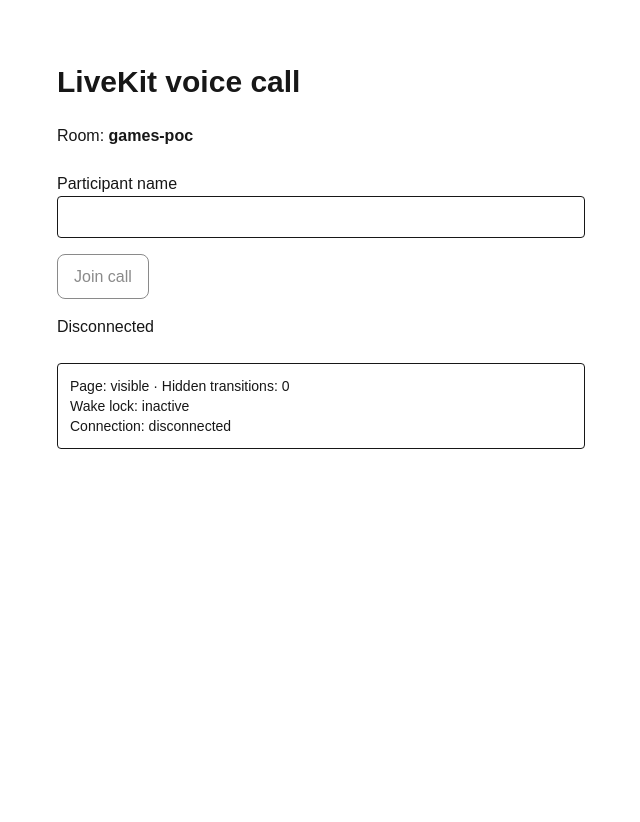
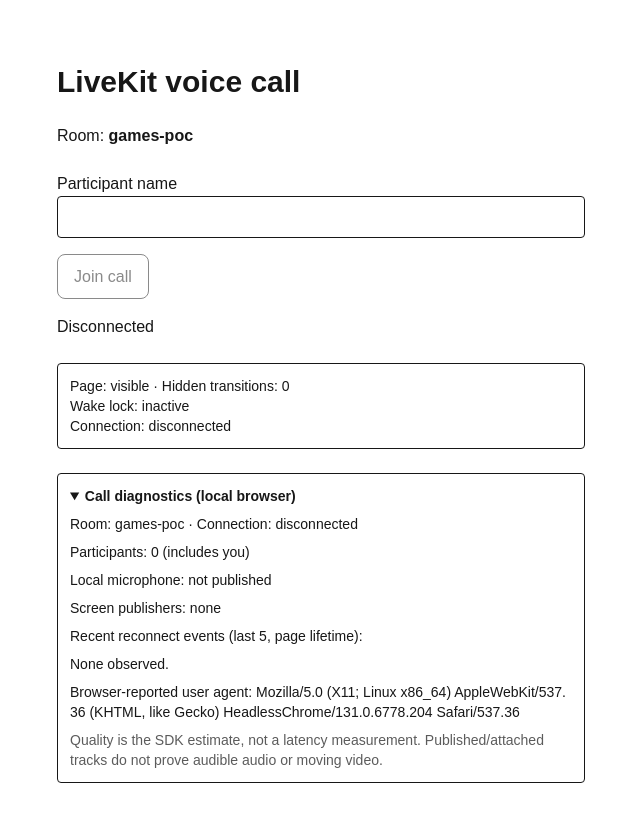
Before and after one commit to GustavoMS97/disc2-voice-poc, a Next.js app: page / in a window 1280 px wide. Shown: the top 822 px of the page, without its empty margins (319-959 px from the left). Before the commit the page ends 800 px from the top, so only its background shows below. Built offline with nearby package versions, Linux system fonts and the light colour scheme.

Commit message:
chore: add final POC diagnostics and group test plan

```diff
--- /dev/null
+++ b/app/call-diagnostics.tsx
@@ -0,0 +1,102 @@
+"use client";
+
+import { useEffect, useState } from "react";
+import { Room, RoomEvent, Track } from "livekit-client";
+
+type Snapshot = ReturnType<typeof readSnapshot>;
+type ReconnectionEvent = { time: string; event: string };
+
+export function readSnapshot(room?: Room) {
+  const participants = room ? [room.localParticipant, ...room.remoteParticipants.values()] : [];
+  const microphone = room?.localParticipant.getTrackPublication(Track.Source.Microphone);
+  return {
+    connection: room?.state ?? "disconnected",
+    participants: participants.map((participant) => ({
+      identity: participant.identity,
+      name: participant.name || participant.identity || "Local participant",
+      local: participant.isLocal,
+      quality: participant.connectionQuality,
+    })),
+    microphone: !microphone ? "not published" : `${microphone.isMuted ? "muted" : "enabled"} · ${microphone.track ? "track attached" : "no track attached"} · ${microphone.trackSid}`,
+    shares: participants.flatMap((participant) => {
+      const video = participant.getTrackPublication(Track.Source.ScreenShare);
+      const audio = participant.getTrackPublication(Track.Source.ScreenShareAudio);
+      if (!video && !audio) return [];
+      function state(publication: typeof video) {
+        if (!publication) return "not published";
+        return `${publication.isMuted ? "muted" : "published"} · ${participant.isLocal ? "local" : publication.isSubscribed ? "subscribed" : "not subscribed"} · ${publication.track ? "track attached" : "no track attached"}`;
+      }
+      return [{ identity: participant.identity, name: participant.name || participant.identity, video: state(video), audio: state(audio) }];
+    }),
+  };
+}
+
+// Read-only, event-driven diagnostics. Does not modify tracks or subscriptions.
+export function observeDiagnostics(room: Room, update: (snapshot: Snapshot, event?: string) => void) {
+  const refresh = () => update(readSnapshot(room));
+  const signalReconnecting = () => update(readSnapshot(room), "signal reconnecting");
+  const reconnecting = () => update(readSnapshot(room), "media reconnecting");
+  const reconnected = () => update(readSnapshot(room), "reconnected");
+  const disconnected = () => update(readSnapshot(room), "disconnected");
+  const events = [
+    RoomEvent.ConnectionStateChanged, RoomEvent.ParticipantConnected, RoomEvent.ParticipantDisconnected,
+    RoomEvent.LocalTrackPublished, RoomEvent.LocalTrackUnpublished, RoomEvent.TrackPublished,
+    RoomEvent.TrackUnpublished, RoomEvent.TrackMuted, RoomEvent.TrackUnmuted,
+    RoomEvent.TrackSubscribed, RoomEvent.TrackUnsubscribed, RoomEvent.TrackSubscriptionStatusChanged,
+    RoomEvent.ConnectionQualityChanged,
+  ];
+  events.forEach((event) => room.on(event, refresh));
+  room.on(RoomEvent.SignalReconnecting, signalReconnecting);
+  room.on(RoomEvent.Reconnecting, reconnecting);
+  room.on(RoomEvent.Reconnected, reconnected);
+  room.on(RoomEvent.Disconnected, disconnected);
+  refresh();
+  return () => {
+    events.forEach((event) => room.off(event, refresh));
+    room.off(RoomEvent.SignalReconnecting, signalReconnecting);
+    room.off(RoomEvent.Reconnecting, reconnecting);
+    room.off(RoomEvent.Reconnected, reconnected);
+    room.off(RoomEvent.Disconnected, disconnected);
+  };
+}
+
+export default function CallDiagnostics({ room }: { room?: Room }) {
+  const [snapshot, setSnapshot] = useState<Snapshot>(() => readSnapshot());
+  const [events, setEvents] = useState<ReconnectionEvent[]>([]);
+  const [browser, setBrowser] = useState("checking");
+
+  useEffect(() => {
+    function update(next: Snapshot, event?: string) {
+      setSnapshot(next);
+      setBrowser(navigator.userAgent);
+      if (event) setEvents((previous) => [...previous, { time: new Date().toLocaleTimeString(), event }].slice(-5));
+    }
+    if (!room) { update(readSnapshot()); return; }
+    return observeDiagnostics(room, update);
+  }, [room]);
+
+  return (
+    <details className="rounded border p-3 text-sm" open>
+      <summary className="cursor-pointer font-semibold">Call diagnostics (local browser)</summary>
+      <div className="mt-2 space-y-2">
+        <p>Room: games-poc · Connection: {snapshot.connection}</p>
+        <p>Participants: {snapshot.participants.length} (includes you)</p>
+        <ul>{snapshot.participants.map((participant) => (
+          <li key={participant.identity}>{participant.name}{participant.local ? " (you)" : ""} · Quality: {participant.quality}</li>
+        ))}</ul>
+        <p>Local microphone: {snapshot.microphone}</p>
+        {snapshot.shares.length === 0 ? <p>Screen publishers: none</p> : snapshot.shares.map((share) => (
+          <div key={share.identity}>
+            <p>Screen publisher: {share.name}</p>
+            <p>ScreenShare video: {share.video}</p>
+            <p>ScreenShareAudio: {share.audio}</p>
+          </div>
+        ))}
+        <p>Recent reconnect events (last 5, page lifetime):</p>
+        {events.length ? <ul>{events.map((event, index) => <li key={index}>{event.time} · {event.event}</li>)}</ul> : <p>None observed.</p>}
+        <p className="break-all">Browser-reported user agent: {browser}</p>
+        <p className="opacity-70">Quality is the SDK estimate, not a latency measurement. Published/attached tracks do not prove audible audio or moving video.</p>
+      </div>
+    </details>
+  );
+}
--- a/app/page.tsx
+++ b/app/page.tsx
@@ -3,6 +3,7 @@
 import { useEffect, useRef, useState } from "react";
 import { AudioTrack, VideoTrack, RoomContext, useConnectionState, useIsSpeaking, useLocalParticipant, useParticipants, useTracks, type TrackReference } from "@livekit/components-react";
 import { enterVideoFullscreen, observeCallEnvironment, type CallEnvironmentStatus } from "./lib/call-environment";
+import CallDiagnostics from "./call-diagnostics";
 import { ConnectionState, ParticipantEvent, RemoteTrackPublication, Room, RoomEvent, ScreenSharePresets, Track, createLocalAudioTrack, type LocalAudioTrack, type LocalTrackPublication, type Participant } from "livekit-client";
 
 function subscribeMicrophones(room: Room) {
@@ -408,6 +409,7 @@ export default function Home() {
       )}
       {error && <p role="alert" className="text-red-600">{error}</p>}
       <CallEnvironment active={Boolean(room)} />
+      <CallDiagnostics room={room} />
     </main>
   );
 }
--- /dev/null
+++ b/scripts/check-call-diagnostics.mjs
@@ -0,0 +1,76 @@
+import assert from "node:assert/strict";
+import { EventEmitter } from "node:events";
+import { readFileSync } from "node:fs";
+import Module, { createRequire } from "node:module";
+import { fileURLToPath } from "node:url";
+import ts from "typescript";
+import { RoomEvent, Track } from "livekit-client";
+
+const filename = fileURLToPath(new URL("../app/call-diagnostics.tsx", import.meta.url));
+const compiled = ts.transpileModule(readFileSync(filename, "utf8"), {
+  compilerOptions: { target: ts.ScriptTarget.ES2022, module: ts.ModuleKind.CommonJS, jsx: ts.JsxEmit.ReactJSX },
+}).outputText;
+const diagnosticsModule = new Module(filename);
+diagnosticsModule.filename = filename;
+diagnosticsModule.require = createRequire(filename);
+diagnosticsModule._compile(compiled, filename);
+const { readSnapshot, observeDiagnostics } = diagnosticsModule.exports;
+
+function participant(identity, local, publications) {
+  return {
+    identity, name: identity, isLocal: local, connectionQuality: "excellent",
+    getTrackPublication: (source) => publications.get(source),
+  };
+}
+const microphone = { trackSid: "mic", isMuted: true, track: {} };
+const video = { isMuted: false, isSubscribed: false, track: undefined };
+const audio = { isMuted: false, isSubscribed: false, track: undefined };
+const localPublications = new Map([[Track.Source.Microphone, microphone]]);
+const remotePublications = new Map([[Track.Source.ScreenShare, video], [Track.Source.ScreenShareAudio, audio]]);
+const local = participant("bob", true, localPublications);
+const remote = participant("alice", false, remotePublications);
+const room = new EventEmitter();
+room.state = "connected";
+room.localParticipant = local;
+room.remoteParticipants = new Map([[remote.identity, remote]]);
+let snapshot;
+const events = [];
+const cleanup = observeDiagnostics(room, (value, event) => {
+  snapshot = value;
+  if (event) events.push(event);
+});
+assert.equal(snapshot.participants.length, 2);
+assert.deepEqual(snapshot.participants.map((entry) => entry.name), ["bob", "alice"]);
+assert.match(snapshot.microphone, /muted/);
+assert.match(snapshot.shares[0].video, /not subscribed/);
+assert.match(snapshot.shares[0].audio, /not subscribed/);
+
+video.isSubscribed = true;
+video.track = {};
+room.emit(RoomEvent.TrackSubscribed);
+assert.match(snapshot.shares[0].video, /published · subscribed · track attached/);
+assert.match(snapshot.shares[0].audio, /not subscribed/);
+remote.connectionQuality = "poor";
+room.emit(RoomEvent.ConnectionQualityChanged);
+assert.equal(snapshot.participants[1].quality, "poor");
+microphone.isMuted = false;
+room.emit(RoomEvent.TrackUnmuted);
+assert.match(snapshot.microphone, /enabled/);
+room.state = "reconnecting";
+room.emit(RoomEvent.SignalReconnecting);
+room.emit(RoomEvent.Reconnecting);
+assert.equal(snapshot.connection, "reconnecting");
+room.state = "connected";
+room.emit(RoomEvent.Reconnected);
+assert.deepEqual(events, ["signal reconnecting", "media reconnecting", "reconnected"]);
+remotePublications.clear();
+room.emit(RoomEvent.TrackUnpublished);
+assert.equal(snapshot.shares.length, 0);
+room.remoteParticipants.clear();
+room.emit(RoomEvent.ParticipantDisconnected);
+assert.equal(snapshot.participants.length, 1);
+cleanup();
+assert.equal(room.eventNames().length, 0, "Diagnostics remove all listeners");
+assert.equal(readSnapshot().connection, "disconnected");
+assert.equal(readSnapshot().participants.length, 0);
+console.log("PASS: diagnostics snapshots, publication/subscription distinction, quality, reconnect events, removal and listener cleanup.");
```
Also changed, not shown: 2 other files (tests, documents, lock files or other folders).
